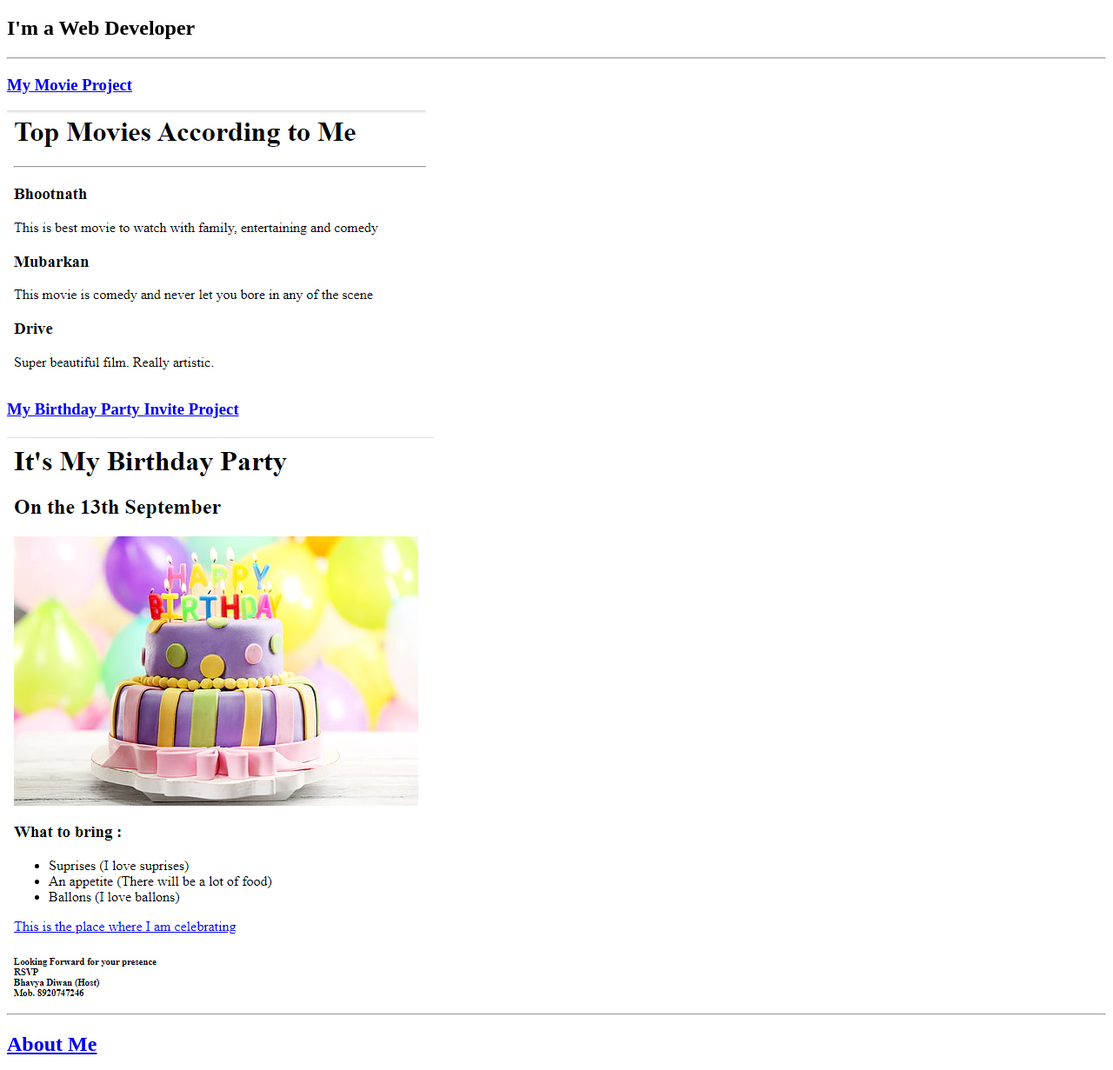
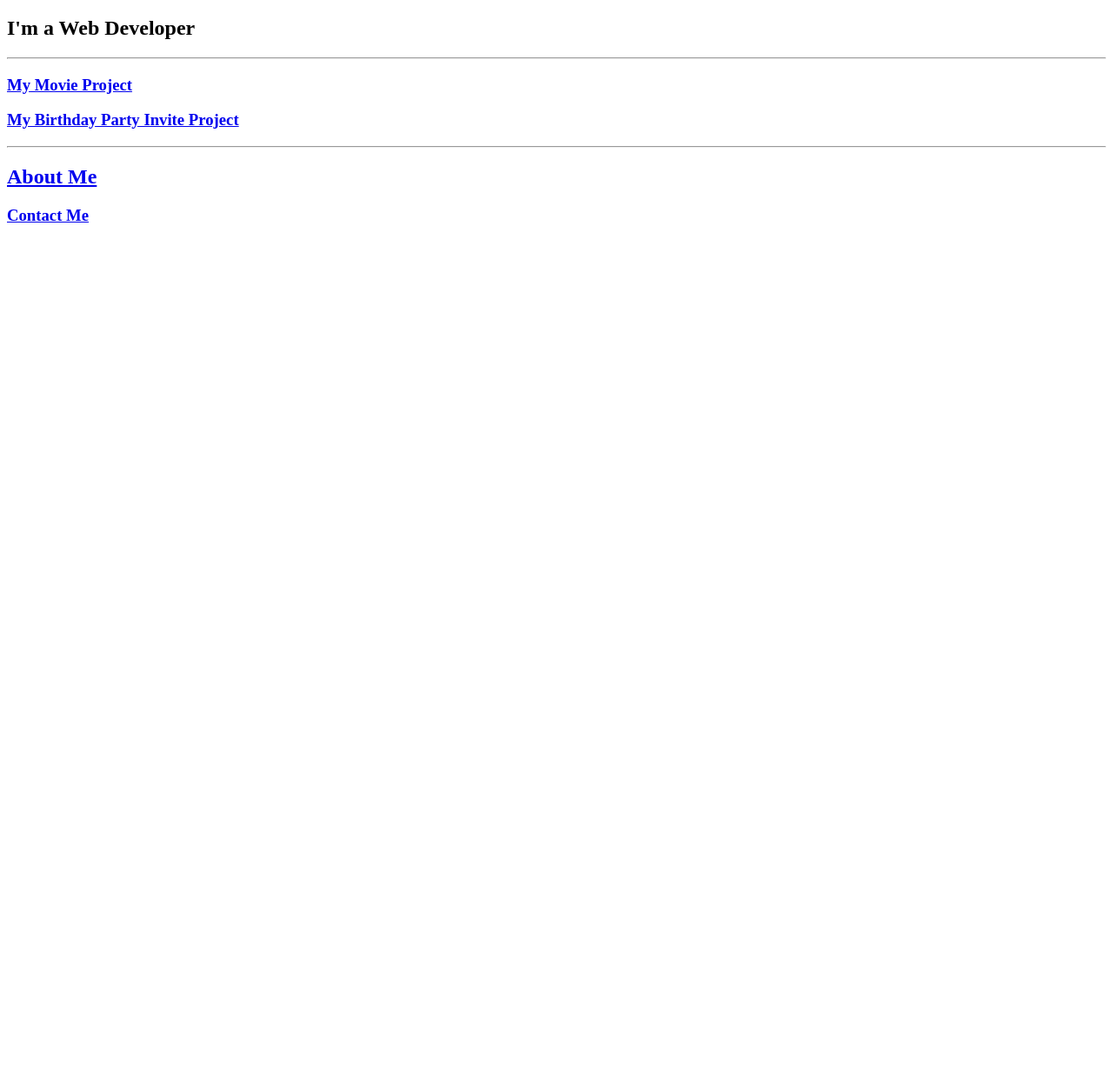
Before and after one commit to Bhavya130905/html-portfolio, a plain HTML site: page index.html in a window 1280 px wide. Shown: the part 61-1292 px from the top of the page at 87% size. After the commit the page ends 800 px from the top, so only its background shows below. Drawn offline with Linux system fonts and the light colour scheme.

Commit message:
Update index.html

```diff
--- a/index.html
+++ b/index.html
@@ -11,9 +11,7 @@
     <h2>I'm a Web Developer</h2>
     <hr>
     <h3><a href="./public/Movie project.html"> My Movie Project</a></h3>
-    <img src="./public/MP.PNG" sizes="200" alt="Top movies according to the author">
     <h3><a href="./public/Birthday Invite.html">My Birthday Party Invite Project</a></h3>
-    <img src="./public/Bday.PNG" sizes="200" alt="Birthday Invite of the author">
     <hr>
     <h2><a href="./public/about.html">About Me</a></h2>
     <h3><a href="./public/contact.html">Contact Me </a></h3>
```
